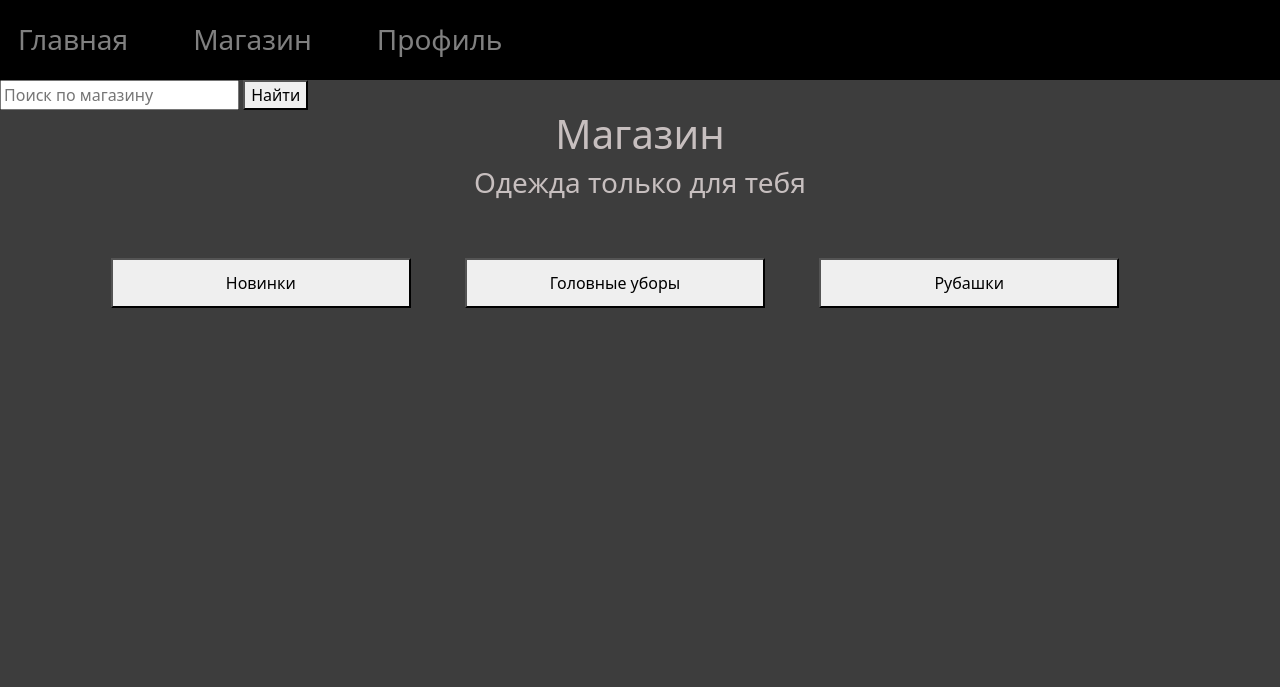
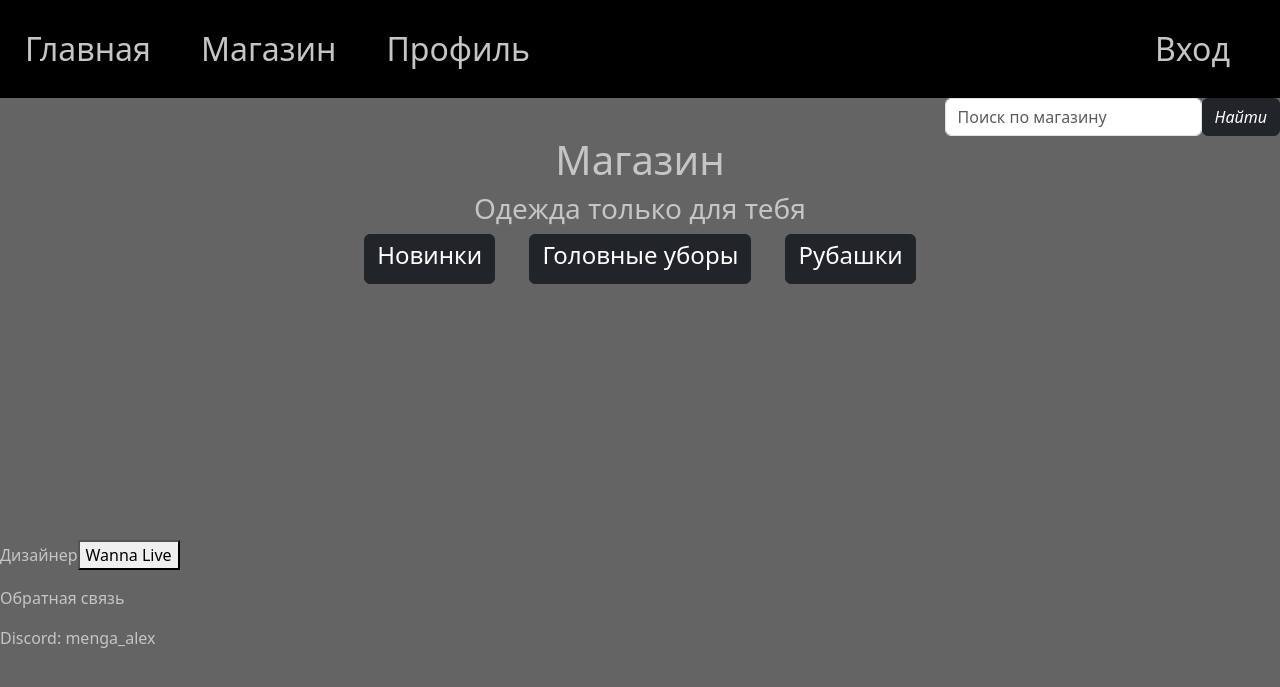
Before and after one commit to MengaAlex/WebApp, a Django app: page /shop/ in a window 1280 px wide. Shown: the top 687 px of the page. Run offline with Django 5.2, Linux system fonts and the light colour scheme; data that the repository does not hold is empty.

Commit message:
верстка

```diff
--- a/MyApp/main/static/main/css/styles.css
+++ b/MyApp/main/static/main/css/styles.css
@@ -1,101 +1,69 @@
 body {
-    background: rgb(61, 61, 61);
+    background-color: rgb(100, 100, 100);
+    color: rgb(197, 197, 197);
+    text-align: center;
 }
 
 .aside {
-    background: black;
-    height: 80px;
-    width: 100%;
-}
-
-.aside ul {
-    display: flex;
-    list-style-type: none;
-    padding: 18px;
-}
-
-.aside li {
-    margin-right: 65px;
-}
-
-.aside li a {
-    text-decoration: none;
-    color: gray;
-    font-size: 28px;
-}
-
-footer {
-    color: rgb(214, 205, 205);
-    font-size: 20px;
-}
-
-.main {
-    color: rgb(199, 191, 191);
-    text-align: center;
-}
-
-.main p {
-    margin-top: 80px;
-    font-size: xx-large;
-}
-
-.shop-navigate a button {
-    margin-top: 50px;
-    margin-right: 50px;
-    width: 300px;
-    height: 50px;
-}
-
-.shop-line {
-    margin-top: 50px;
+    background-color: black;
     display: flex;
 }
 
-.main-shop {
-    margin: 0 10px;
-    padding: 20px;
-    text-align: center;
-    width: 200px;
-    height: 200px;
+.aside-li {
+    margin: 25px;
+    font-size: xx-large;
+
+}
+
+.aside-user {
+    justify-content:flex-end;
+    font-size: xx-large;
+    margin-left: auto;
+    margin-right: 50px;
+    margin-top: 25px;
+}
+
+.aside-li a {
+    text-decoration: none;
+    color: rgb(197, 197, 197);
+}
+
+.aside-user a {
+    text-decoration: none;
+    color: rgb(197, 197, 197);
+}
+
+.footer {
+    text-align: left;
+    margin-top: 20%;
+}
+
+.logo {
+    width: 300px;
+    height: 300px;
+}
+
+.search {
+    display: flex;
+}
+
+.search-item {
+    margin-left: auto;
+}
+
+.shop-navigate a {
+    margin: 15px;
+}
+
+.shop-container {
+    display: flex;
+}
+
+.shop-product {
+    margin: 25px;
 }
 
 .shop-product img {
-    width: 140px;
-    height: 140px;
+    width: 300px;
+    height: 300px;
 }
-
-.shop-product h3 {
-    width: 180px;
-    height: 30px;
-}
-
-.details_product {
-    margin-top: 50px;
-    display: flex;
-    flex-wrap: wrap;
-    width: 100%;
-    height: 100%;
-}
-
-.details_product_child {
-    width: 40%;
-    height: 50%;
-    display: flex;
-    justify-content: center;
-    align-items: center;
-    box-sizing: border-box;
-    color: rgb(187, 180, 180);
-    margin-left: 100px;
-}
-
-.price {
-    margin-left: 390px;
-    margin-top: 40px;
-    color: rgb(187, 180, 180);
-}
-
-.details_product_img {
-    width: 1000px;
-    height: 800px;
-    margin-left: 30px;
-}
--- a/MyApp/main/templates/main/layout.html
+++ b/MyApp/main/templates/main/layout.html
@@ -10,15 +10,20 @@
 </head>
 <body>
     <aside class="aside">
-        <ul>
-            <li><a href="{% url 'home' %}">Главная</a></li>
-            <li><a href="{% url 'shop' %}">Магазин</a></li>
-            <li><a href="{% url 'profile' %}">Профиль</a></li>
-        </ul>
+            <li class="aside aside-li"><a href="{% url 'home' %}">Главная</a></li>
+            <li class="aside aside-li"><a href="{% url 'shop' %}">Магазин</a></li>
+            <li class="aside aside-li"><a href="{% url 'profile' %}">Профиль</a></li>
+            <li class="aside aside-user"><a href="{% url 'home' %}">Вход</a></li>
     </aside>
     <main>
         {% block content %}
         {% endblock %}
+
     </main>
 </body>
+<footer class="footer">
+    <p>Дизайнер<a href="https://vk.com/menga_jenga"><button>Wanna Live</button></a></p>
+    <p>Обратная связь</p>
+    <p>Discord: menga_alex</p>
+</footer>
 </html>
--- a/MyApp/main/templates/main/profile.html
+++ b/MyApp/main/templates/main/profile.html
@@ -4,7 +4,7 @@
 
 {% block content %}
     <div class="main">
-        <h1>Профиль пользователя</h1>
+        <h1>Тут будет профиль пользователя или вход</h1>
         <div class="user">
             <input type="login" type="text" name="login" placeholder="Логин">
             <input type="password" type="text" name="password" placeholder="Пароль">
--- a/MyApp/shop/templates/shop/shop.html
+++ b/MyApp/shop/templates/shop/shop.html
@@ -3,23 +3,29 @@
 {% block title %}Магазин{% endblock %}
 
 {% block content %}
-        <form action="{% url 'search' %}" method="get">
-            <input type="search" type="text" name="q" placeholder="Поиск по магазину">
-            <button type="submit">Найти</button>
+    <div class="search">
+        <form class="search search-item" action="{% url 'search' %}" method="get">
+            <div class="form-outline" data-mdb-input-init>
+                <input type="search" type="text" id="form1" class="form-control"  name="q" placeholder="Поиск по магазину"/>
+              </div>
+            <button id="search-button" type="button" class="btn btn-dark">
+                <i class="fas fa-search">Найти</i>
+              </button>
         </form>
+    </div>
     <div class="main">
         <h1>Магазин</h1>
         <h3>Одежда только для тебя</h3>
         <div class="shop-navigate">
-            <a href="{% url 'shop' %}"><button>Новинки</button></a>
-            <a href="{% url 'caps' %}"><button>Головные уборы</button></a>
-            <a href="{% url 'shirts' %}"><button>Рубашки</button></a>
+            <a href="{% url 'shop' %}"><button class="btn btn-dark"><h4>Новинки</h4></button></a>
+            <a href="{% url 'caps' %}"><button class="btn btn-dark"><h4>Головные уборы</h4></button></a>
+            <a href="{% url 'shirts' %}"><button class="btn btn-dark"><h4>Рубашки</h4></button></a>
         </div>
-        <div class="shop-line">
+        <div class="shop-container">
             {% for el in product %}
-                <div class="main main-shop">
+                <div class="shop-container shop-product">
                     <a href="{% url 'details_product' el.id %}">
-                        <button class="shop-product">
+                        <button class="btn btn-dark">
                             <img src="{{ media_url }}{{ el.image }}" alt="{{ el.name }}">
                             <h3>{{ el.name }}</h3>
                         </button>
```
Also changed, not shown: MyApp/main/templates/main/index.html (+2 -7 lines).
